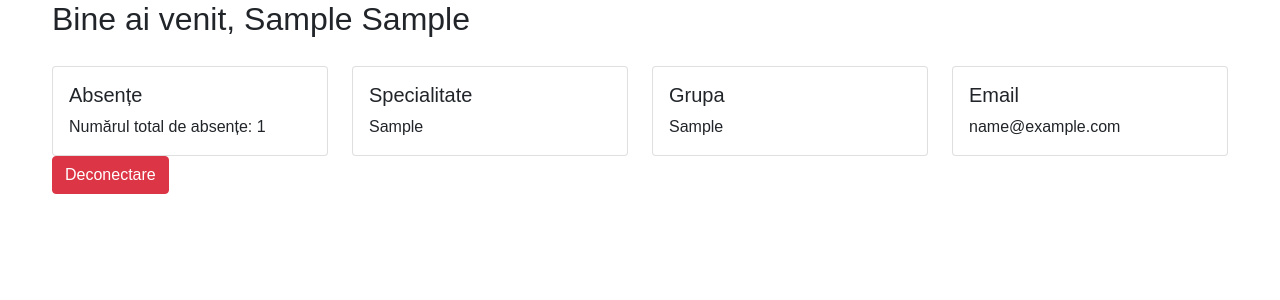
After one commit to Annanas1k/flask-individual-project, a Flask app: a page that uses app/templates/student_dashboard.html in a window 1280 px wide. The commit adds this page. Shown: the top 300 px of the page. Run offline with Flask 3, Linux system fonts and the light colour scheme; the visitor is signed in with stand-in values (Sample User, id 1); tables that the repository leaves empty hold one stand-in row (values such as "Sample post").

Commit message:
add session for stundets, flash alerts, and student dashboard

```diff
--- a/app/__init__.py
+++ b/app/__init__.py
@@ -1,3 +1,5 @@
+from datetime import timedelta
+
 from flask import Flask
 from flask_sqlalchemy import SQLAlchemy
 from dotenv import load_dotenv
@@ -9,6 +11,9 @@ db = SQLAlchemy()
 
 def create_app():
     app = Flask(__name__)
+    app.config['SECRET_KEY'] = os.getenv('SECRET_KEY')
+    app.config['PERMANENT_SESSION_LIFETIME'] = timedelta(minutes=1)
+    app.config['SESSION_PERMANENT'] = True
     app.config['SQLALCHEMY_DATABASE_URI'] = os.getenv('SQLALCHEMY_DATABASE_URI')
     app.config['SQLALCHEMY_TRACK_MODIFICATIONS'] = False
 
--- a/app/student_routes.py
+++ b/app/student_routes.py
@@ -1,7 +1,5 @@
-from flask import Blueprint, render_template, url_for, request, redirect
-from werkzeug.security import generate_password_hash, check_password_hash
+from flask import Blueprint, render_template, url_for, request, redirect, session, flash
 from .models.models import Students
-from sqlalchemy import text
 
 from . import db
 student = Blueprint('student', __name__)
@@ -13,17 +11,38 @@ def login():
         email = request.form.get("email")
 
         if not email:
-            return "Email este oblicatoriu", 400
+            flash("Email-ul este obligatoriu", "error")
 
         student = Students.query.filter_by(email=email).first()
         if student:
-            return f"Salut {student.nume} {student.prenume}", 200
+            session['student_id'] = student.id
+            session.permanent = True
+            return redirect(url_for("student.dashboard", id=student.id), 301)
         else:
-            return "Nu sa gasit asa email!", 404
+            flash("Stundentul nu a fost gasit", "error")
+            return redirect(url_for("student.login"), 301)
 
     return render_template("student_login.html")
 
 
+@student.route('/dashboard/student_id=<int:id>', methods=['GET','POST'])
+def dashboard(id):
+    if 'student_id' not in session:
+        return redirect(url_for('student.login'))
+
+    student = Students.query.get(session['student_id'])
+
+    if not student:
+        return f"Nu sa gasit asa student", 404
+
+    return render_template("student_dashboard.html", student=student)
+
+
+
+@student.route('/logout')
+def logout():
+    session.pop('student_id', None)
+    return redirect(url_for('student.login'))
 #
 # @student.route('/test')
 # def test_db_connection():
--- /dev/null
+++ b/app/templates/student_dashboard.html
@@ -0,0 +1,73 @@
+<!DOCTYPE html>
+<html lang="ro">
+<head>
+    <meta charset="UTF-8">
+    <meta name="viewport" content="width=device-width, initial-scale=1.0">
+    <title>Dashboard Student</title>
+    <link href="https://cdn.jsdelivr.net/npm/bootstrap@5.1.3/dist/css/bootstrap.min.css" rel="stylesheet">
+    <style>
+        body {
+            font-family: Arial, sans-serif;
+        }
+        .card {
+            margin-top: 20px;
+        }
+        .container {
+            max-width: 1200px;
+        }
+    </style>
+</head>
+<body>
+
+    <!-- Main content -->
+    <div class="container">
+        <div class="row">
+            <div class="col-md-12">
+                <h2>Bine ai venit, {{ student.nume }} {{ student.prenume }}</h2>
+            </div>
+        </div>
+
+        <!-- Dashboard Cards -->
+        <div class="row">
+            <div class="col-md-3">
+                <div class="card">
+                    <div class="card-body">
+                        <h5 class="card-title">Absențe</h5>
+                        <p class="card-text">Numărul total de absențe: {{ student.nr_absentes }}</p>
+                    </div>
+                </div>
+            </div>
+
+            <div class="col-md-3">
+                <div class="card">
+                    <div class="card-body">
+                        <h5 class="card-title">Specialitate</h5>
+                        <p class="card-text">{{ student.specialitate }}</p>
+                    </div>
+                </div>
+            </div>
+
+            <div class="col-md-3">
+                <div class="card">
+                    <div class="card-body">
+                        <h5 class="card-title">Grupa</h5>
+                        <p class="card-text">{{ student.grupa }}</p>
+                    </div>
+                </div>
+            </div>
+
+            <div class="col-md-3">
+                <div class="card">
+                    <div class="card-body">
+                        <h5 class="card-title">Email</h5>
+                        <p class="card-text">{{ student.email }}</p>
+                    </div>
+                </div>
+            </div>
+        </div>
+<a href="{{ url_for('student.logout') }}" class="btn btn-danger">Deconectare</a>
+    </div>
+
+    <script src="https://cdn.jsdelivr.net/npm/bootstrap@5.1.3/dist/js/bootstrap.bundle.min.js"></script>
+</body>
+</html>
--- a/requirements.txt
+++ b/requirements.txt
@@ -65,3 +65,5 @@ psycopg2-binary~=2.9.10
 setuptools~=71.1.0.post20250330
 Cython~=0.29.37
 Pygments~=2.19.1
+python-dotenv~=1.1.0
+typing_extensions~=4.12.2
```
Also changed, not shown: app/templates/student_login.html (+12 -0 lines).
